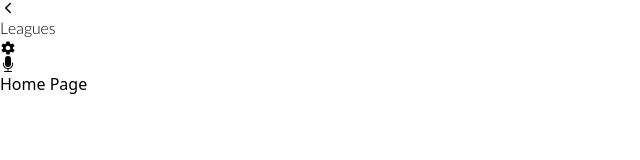
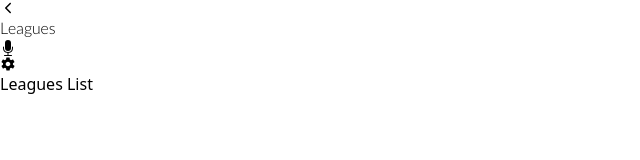
Before and after one commit to Luiscarlosvd/world-countries-info, a React (Vite) app: page / in a window 1280 px wide. Shown: the top 160 px of the page, without its empty margins (0-640 px from the left). Built offline with nearby package versions, Linux system fonts and the light colour scheme.

Commit message:
Add LeaguesList component and import it into the Home component

```diff
--- /dev/null
+++ b/src/components/LeaguesList.jsx
@@ -0,0 +1,9 @@
+const LeaguesList = () => {
+  return (
+    <div>
+      <h1>Leagues List</h1>
+    </div>
+  )
+}
+
+export default LeaguesList;
--- a/src/components/Navbar.jsx
+++ b/src/components/Navbar.jsx
@@ -9,8 +9,8 @@ const Navbar = () => (
     </div>
     <h1 className="text-xl text-white text-lato-300">Leagues</h1>
     <div className="flex gap-4">
+      <BsFillMicFill className="text-xl text-white" />
       <IoMdSettings className="text-xl text-white" />
-      <BsFillMicFill className="text-xl text-white" />
     </div>
   </header>
 );
--- a/src/routes/Home.jsx
+++ b/src/routes/Home.jsx
@@ -1,5 +1,9 @@
+import LeagueList from '../components/LeaguesList';
+
 const Home = () => (
-    <div>Home Page</div>
+    <div>
+        <LeagueList />
+    </div>
 )
 
 export default Home
```
